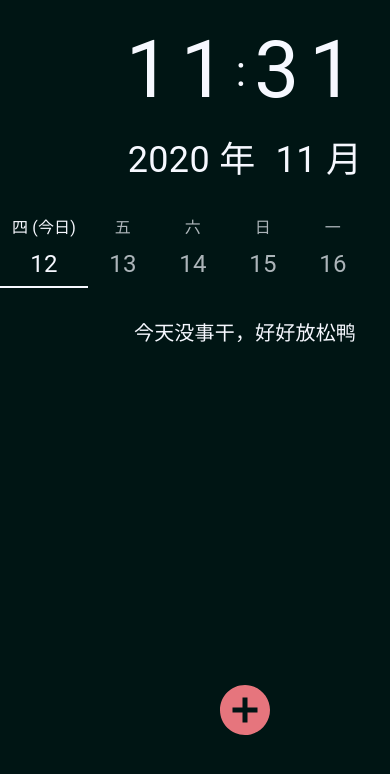
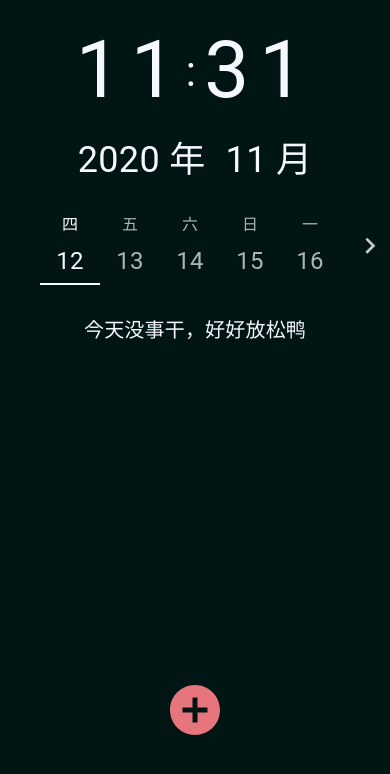
Before and after one commit to Lun9803/lun9803.github.io, a React (Create React App) app: page / in a window 390 px wide. Shown: the top 774 px of the page. Built offline with nearby package versions, Linux system fonts and the light colour scheme.

Commit message:
LunsHomePage added support to mobile devices

```diff
--- a/src/components/TimeSection/TimeSection.js
+++ b/src/components/TimeSection/TimeSection.js
@@ -14,7 +14,8 @@ const useStyles = makeStyles({
         height:'97.5%',
 		display:'flex',
 		flexDirection:'column',
-		alignItems:'center'
+        alignItems:'center',
+        maxWidth:'100%'
 	},
 	timeText:{
 		fontSize:80,
@@ -46,7 +47,8 @@ const useStyles = makeStyles({
 		background:white
 	},
 	tab:{
-        minWidth:70,
+        minWidth:60,
+        padding:6,
         '&:hover':{
             background:blackSecondary
         }
@@ -106,6 +108,12 @@ const useStyles = makeStyles({
             background:onetimeEventsColour,
             padding:'8px 20px',
             fontSize:20
+        }
+    },
+    tabScrollButton:{
+        color:white,
+        '& svg':{
+            fontSize:32
         }
     }
 });
@@ -195,9 +203,11 @@ function TimeSection(props) {
             </div>
             <div className={classes.calender} style={{marginTop:20}}>
                 <Tabs
-                    style={{width:'100%'}}
-                    classes={{indicator:classes.tabIndicator}}
+                    style={{width:'100%',maxWidth:'100%'}}
+                    classes={{indicator:classes.tabIndicator, scrollButtons:classes.tabScrollButton}}
                     value={tab}
+                    scrollButtons={"on"}
+                    variant={window.innerWidth<500?'scrollable':'fullWidth'}
                     onChange={(event, value)=>onCalenderTabChange(value)}
                     >
                     {
@@ -218,7 +228,7 @@ function TimeSection(props) {
                                         key={el.name+'-'+el.date}
                                         icon={
                                             <div style={{display:'flex',width:'100%',overflow:'visible'}}>
-                                                <Typography style={{color:white,width:'100%',flexShrink:0}}>{el.name+(index===0?'  (今日)':'')}</Typography>
+                                                <Typography style={{color:white,width:'100%',flexShrink:0}}>{el.name+(index===0?'':'')}</Typography>
                                                 {onetimeEventsCount[index]!==0 && <div className={classes.badge} style={{background:onetimeEventsColour}}></div>}
                                             </div>
                                         }
```
